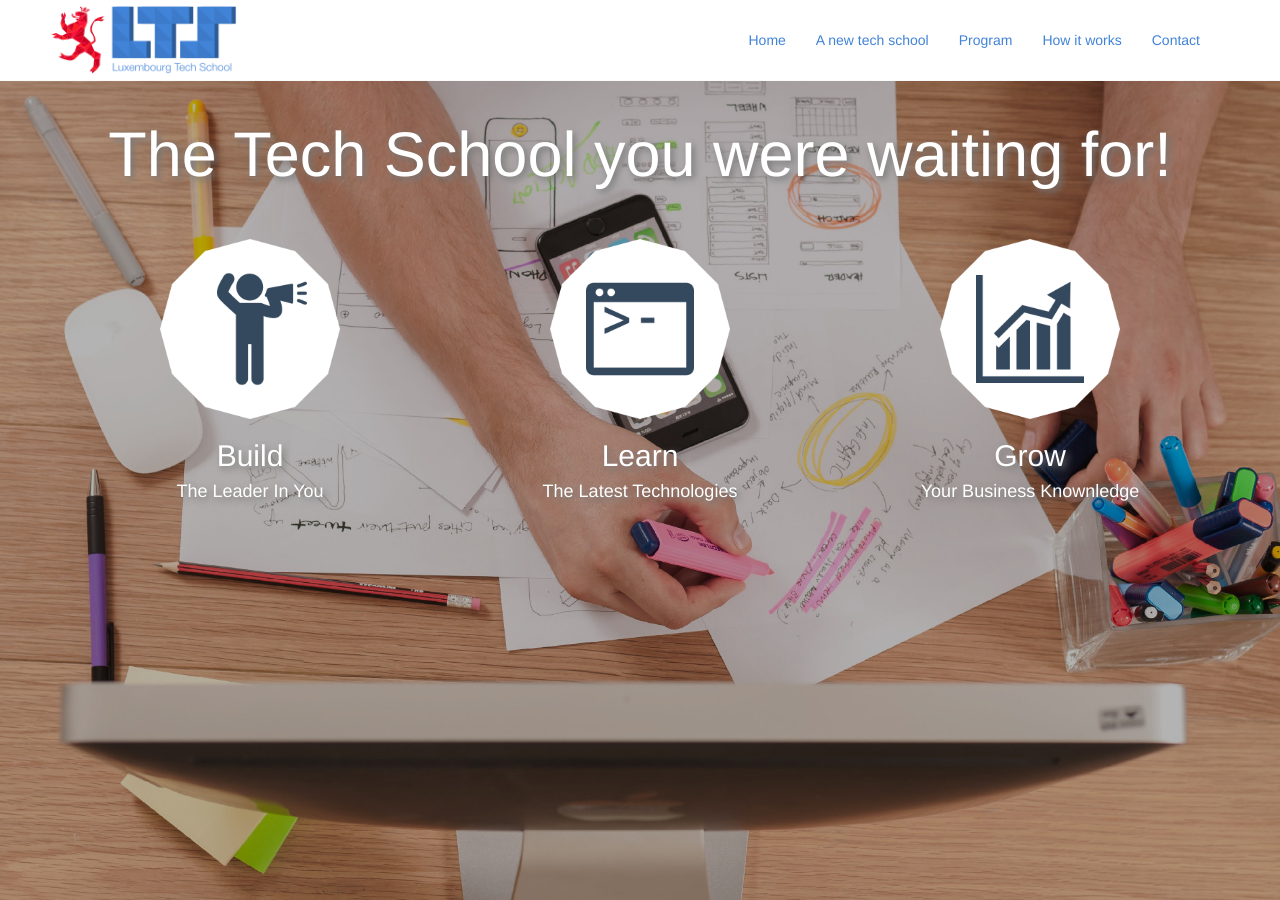
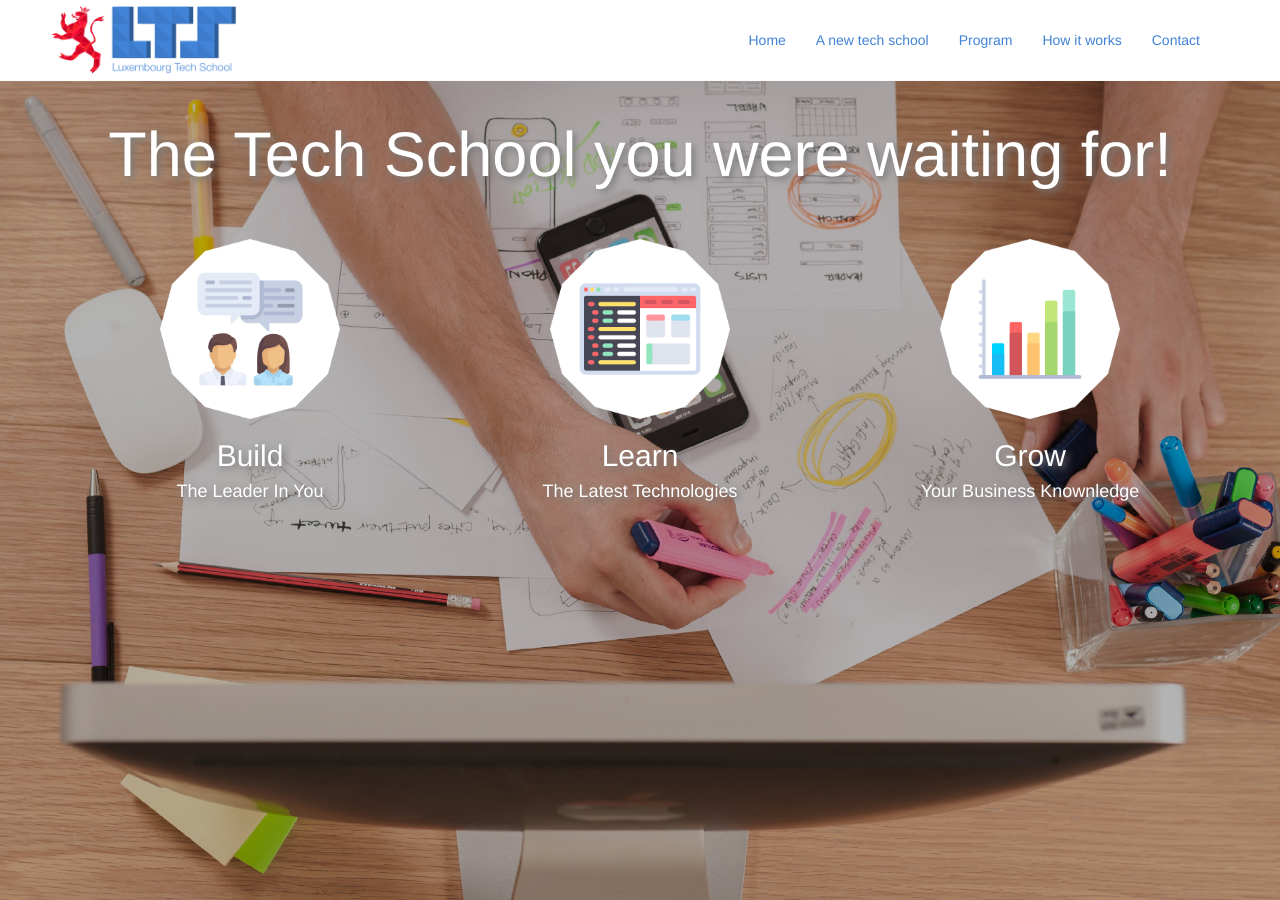
Before and after one commit to LuxembourgTechSchool/luxembourgtechschool.github.io, a Jekyll site: the page built from index.html, in a window 1280 px wide and 900 px high. Built offline with Jekyll 4.4.1, drawn with Linux system fonts in a browser that asks for light colours.

Commit message:
Change header icons to more modern and colorful versions

```diff
--- a/index.html
+++ b/index.html
@@ -15,7 +15,7 @@ layout: default
 
       <div class="col-md-4 jumbotron-item">
         <a href="#techschool">
-          <img src="{{ site.github.url }}/images/icon-leader.png" alt="" class="img-responsive">
+          <img src="{{ site.github.url }}/images/icon-leader-2.png" alt="" class="img-responsive">
         </a>
         <h2>Build</h2>
         <h4>The Leader In You</h4>
@@ -23,7 +23,7 @@ layout: default
 
       <div class="col-md-4 jumbotron-item">
         <a href="#program">
-          <img src="{{ site.github.url }}/images/icon-terminal.png" alt="" class="img-responsive">
+          <img src="{{ site.github.url }}/images/icon-terminal-2.png" alt="" class="img-responsive">
         </a>
         <h2>Learn</h2>
         <h4>The Latest Technologies</h4>
@@ -31,7 +31,7 @@ layout: default
 
       <div class="col-md-4 jumbotron-item">
         <a href="#howitworks">
-          <img src="{{ site.github.url }}/images/icon-graph.png" alt="" class="img-responsive">
+          <img src="{{ site.github.url }}/images/icon-graph-2.png" alt="" class="img-responsive">
         </a>
         <h2>Grow</h2>
         <h4>Your Business Knownledge</h4>
```
Also changed, not shown: images/icon-graph-2.png (added), images/icon-leader-2.png (added), images/icon-terminal-2.png (added).
